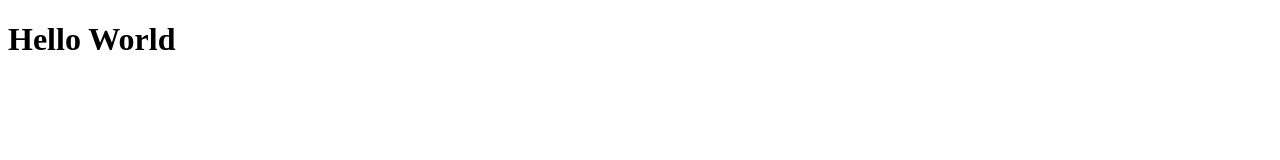
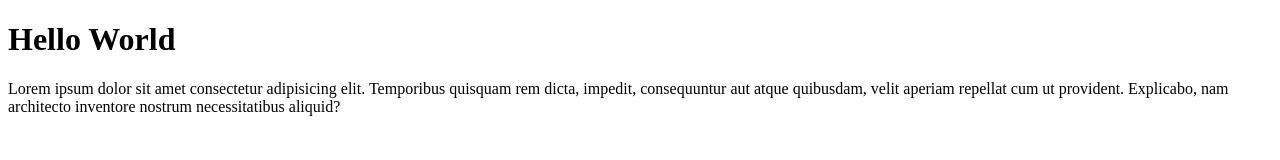
Before and after one commit to Marlblue/git-test, a plain HTML site: page index.html in a window 1280 px wide. Drawn offline with Linux system fonts and the light colour scheme.

Commit message:
menambahkan paragraph

```diff
--- a/index.html
+++ b/index.html
@@ -7,5 +7,6 @@
 </head>
 <body>
     <h1>Hello World</h1>
+    <p>Lorem ipsum dolor sit amet consectetur adipisicing elit. Temporibus quisquam rem dicta, impedit, consequuntur aut atque quibusdam, velit aperiam repellat cum ut provident. Explicabo, nam architecto inventore nostrum necessitatibus aliquid?</p>
 </body>
 </html>
```
